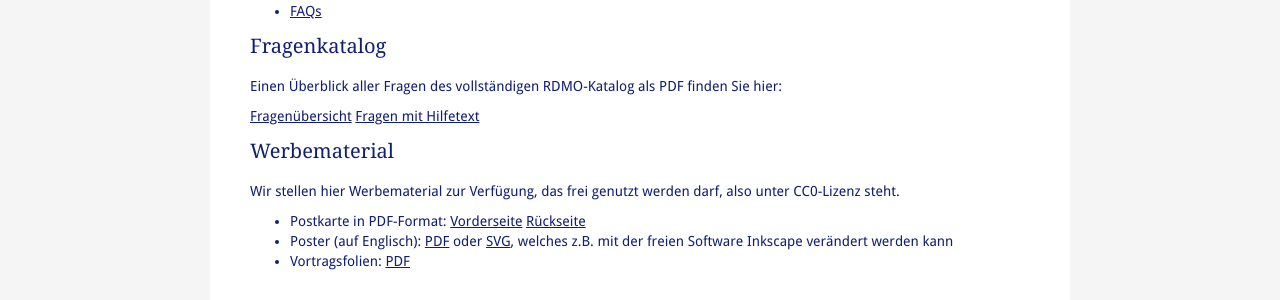
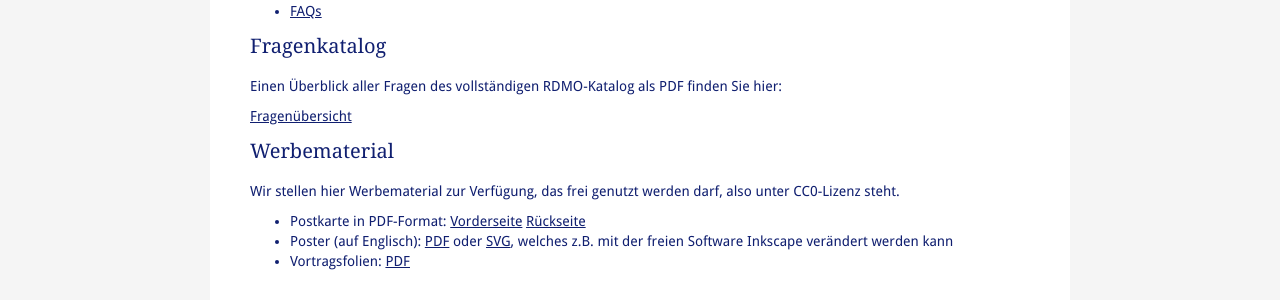
Before and after one commit to rdmorganiser/rdmorganiser.github.io, a Jekyll site: the page built from dokumentation.md, in a window 1280 px wide and 1347 px high. Shown: the part 634-934 px from the top of the window. Built offline with Jekyll 4.4.1, drawn with Linux system fonts in a browser that asks for light colours; our own code applies the rules of GitHub Pages for plain Markdown files.

Commit message:
Update dokumentation.md

```diff
--- a/dokumentation.md
+++ b/dokumentation.md
@@ -43,7 +43,7 @@
 
 Einen Überblick aller Fragen des vollständigen RDMO-Katalog als PDF finden Sie hier:
 
-[Fragenübersicht]({{ site.baseurl }}/docs/RDMO-Fragenkatalog_nummeriert.pdf)	[Fragen mit Hilfetext]({{ site.baseurl }}/docs/Fragen_mit_Hilfe.pdf)
+[Fragenübersicht]({{ site.baseurl }}/docs/RDMO-Fragenkatalog_nummeriert.pdf)
 
 
 Werbematerial
```
